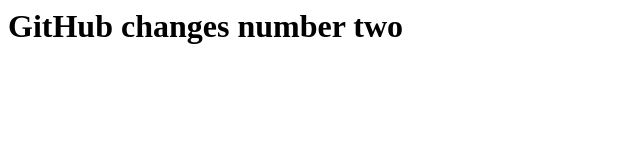
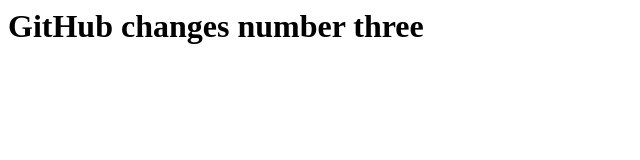
Before and after one commit to Alexander-Linkov/project, a plain HTML site: page index.html in a window 1280 px wide. Shown: the full height of the page, 0-640 px from the left. Drawn offline with Linux system fonts and the light colour scheme.

Commit message:
Update index.html

```diff
--- a/index.html
+++ b/index.html
@@ -3,5 +3,5 @@
     <title>Index Page</title>
 </head>
 <body>
-    <h1>GitHub changes number two</h1>
+    <h1>GitHub changes number three</h1>
 </body>
```
